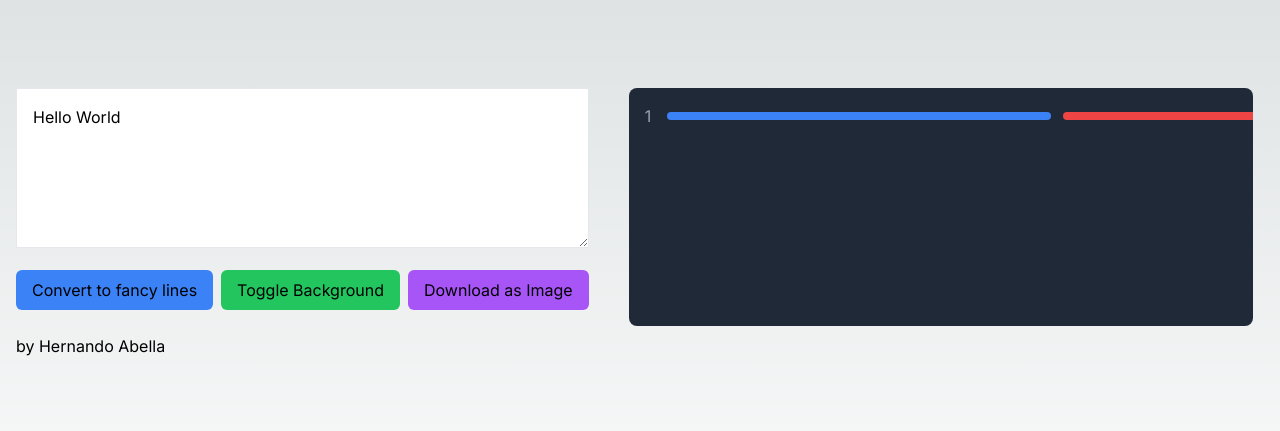
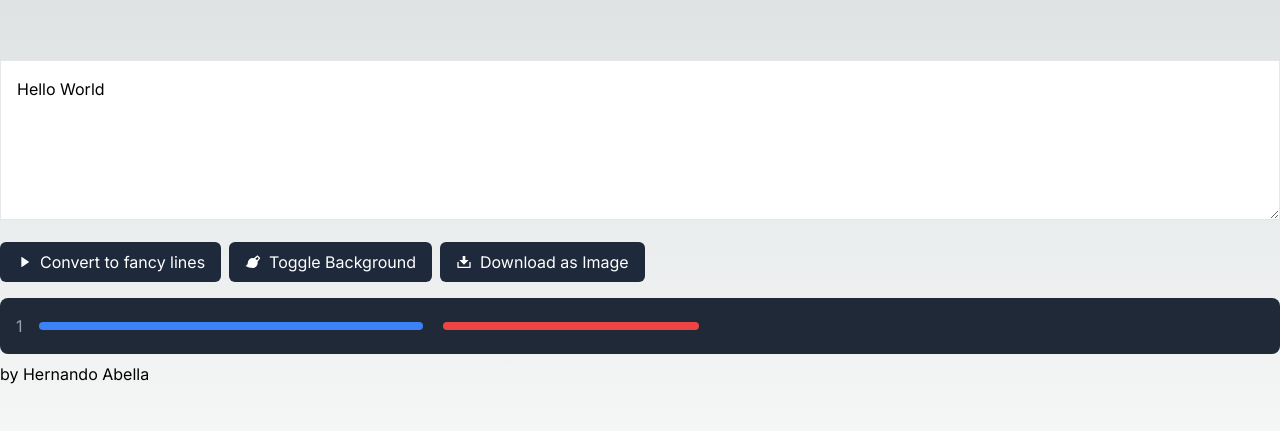
Before and after one commit to hernandoabella/fancy-code-lines, a Next.js app in the folder code-lines/: page / in a window 1280 px wide. Shown: the part 173-604 px from the top of the page. Built offline with nearby package versions, Linux system fonts and the light colour scheme.

Commit message:
Update page.tsx

```diff
--- a/code-lines/app/page.tsx
+++ b/code-lines/app/page.tsx
@@ -2,6 +2,7 @@
 
 import React, { useState, useEffect, useRef } from "react";
 import html2canvas from "html2canvas";
+import { RiPlayFill, RiBrushFill, RiDownload2Fill } from "react-icons/ri";
 
 const Home = () => {
   const defaultCode = "Hello World";
@@ -87,45 +88,49 @@
 
   return (
     <div className="flex justify-center items-center h-screen w-full">
-      <div className="container mx-auto p-4">
-        <div className="flex gap-10">
+      <div className="container mx-auto p x-10">
+        <div className="gap-10">
           <div>
             <textarea
               className="h-40 p-4 border mb-4 w-full"
               value={inputCode}
               onChange={(e) => setInputCode(e.target.value)}
-              placeholder="Ingresa tu código aquí..."
+              placeholder="Insert your code here..."
             ></textarea>
-            <br />
+            <div className="flex">
               <button
-              className="bg-blue-500  px-4 py-2 rounded-md mb-4 mr-2"
+                className="flex items-center bg-slate-800 text-white px-4 py-2 rounded-md mb-4 mr-2"
                 onClick={processCode}
               >
-              Convert to fancy lines
+                <RiPlayFill className="mr-2" />
+                <span>Convert to fancy lines</span>
               </button>
               <button
-              className="bg-green-500 px-4 py-2 rounded-md mb-4 mr-2"
+                className="flex items-center bg-slate-800 text-white px-4 py-2 rounded-md mb-4 mr-2"
                 onClick={toggleEditorBg}
               >
-              Toggle Background
+                <RiBrushFill className="mr-2" />
+                <span>Toggle Background</span>
               </button>
               <button
-              className="bg-purple-500  px-4 py-2 rounded-md mb-4"
+                className="flex items-center bg-slate-800 text-white px-4 py-2 rounded-md mb-4"
                 onClick={downloadEditorAsImage}
               >
-              Download as Image
+                <RiDownload2Fill className="mr-2" />
+                <span>Download as Image</span>
               </button>
+            </div>
           </div>
           <div
             ref={editorRef}
-            className={`w-1/2 whitespace-pre p-4 rounded-lg ${editorBg} overflow-x-auto`}
+            className={`whitespace-pre p-4 rounded-lg ${editorBg} overflow-x-auto`}
           >
             {codeLines.map((line, lineIndex) => (
               <div key={lineIndex} className="flex items-center">
                 <div className="line-number text-gray-400 pr-4">
                   {lineIndex + 1}
                 </div>
-                <div className="flex gap-3 py-2">{line}</div>
+                <div className="flex gap-5 py-2">{line}</div>
               </div>
             ))}
           </div>
```
Lines whose indentation alone changed are shown as unchanged.
